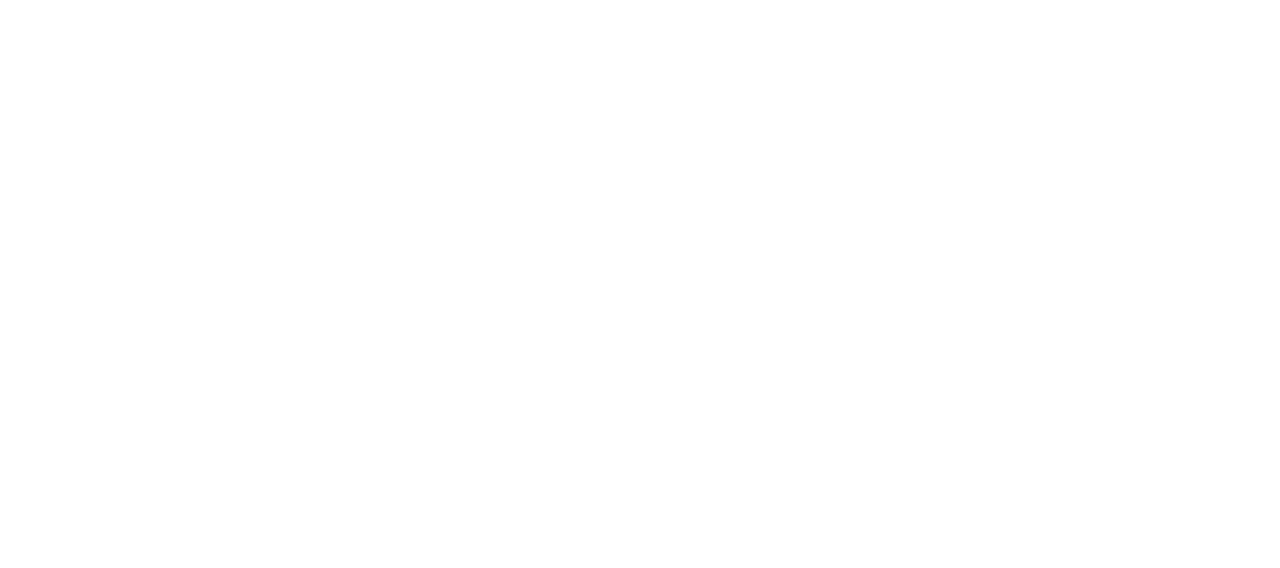
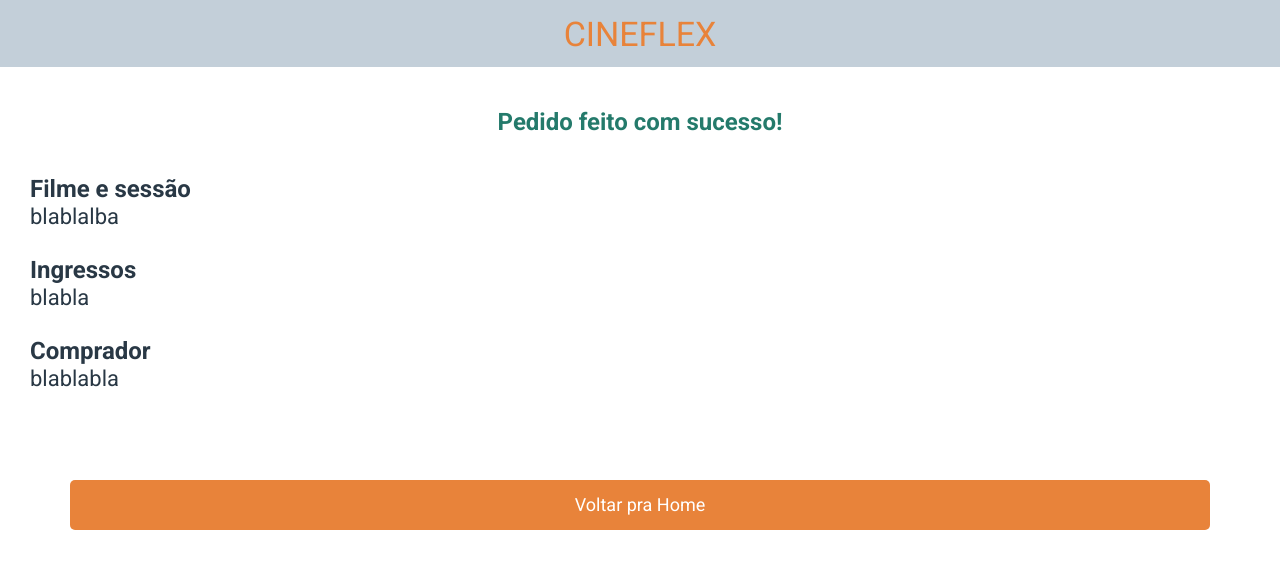
Before and after one commit to LucasZuquetto/projeto9-cineflex, a React (Create React App) app: page /sucesso in a window 1280 px wide. Before the commit this address had no page. Shown: the top 568 px of the page. Built offline with nearby package versions, Linux system fonts and the light colour scheme.

Commit message:
Assento não disponível

```diff
--- a/src/components/App.js
+++ b/src/components/App.js
@@ -3,6 +3,7 @@
 import MovieShowtimes from './MovieShowtimes'
 import GlobalStyle from './styledComponents/GlobalStyles'
 import MovieSession from './MovieSession'
+import SucessScreen from './SucessScreen'
 
 export default function App () {
 
@@ -14,6 +15,7 @@
                     <Route path='/' element={<Home />} />
                     <Route path='/filme/:movieId' element={<MovieShowtimes />} />
                     <Route path='/sessao/:sessionId' element={<MovieSession />} />
+                    <Route path='/sucesso' element={<SucessScreen />} />
                 </Routes>
             </BrowserRouter>
         </>
--- a/src/components/Form.js
+++ b/src/components/Form.js
@@ -1,27 +1,30 @@
 import axios from "axios"
 import { useEffect, useState } from "react"
+import { Link, useNavigate } from "react-router-dom"
 import styled from "styled-components"
 
 
 //terminar formulario
 //terminar footer
 
-export default function Form ({}){
+export default function Form ({ids}){
     const [name, setName] = useState('')
     const [cpf, setCpf] = useState('')
+    let navigate = useNavigate()
+
 
     function sendData(event){
         event.preventDefault()
 
-
         const UserData = {
-            ids: [] ,
+            ids: ids ,
             name: name ,
             cpf:cpf ,
         }
 
         const request = axios.post('https://mock-api.driven.com.br/api/v7/cineflex/seats/book-many', UserData)
-        request.then(response => console.log(response))
+        request.then(() => navigate('/sucesso'))
+
     }
 
     return(
--- a/src/components/MovieSession.js
+++ b/src/components/MovieSession.js
@@ -13,6 +13,9 @@
     const [SessionSeats3, setSessionSeats3] = useState([])
     const [SessionSeats4, setSessionSeats4] = useState([])
     const [SessionSeats5, setSessionSeats5] = useState([])
+    const [selected, setSelected] = useState(false)
+    const [idsSelected, setIdsSelected] = useState([])
+
 
     useEffect(() => {
         const promise = axios.get(`https://mock-api.driven.com.br/api/v7/cineflex/showtimes/${sessionId}/seats`)
@@ -26,16 +29,62 @@
     )},[])
 
 
+    function selection(seat){
+        for(let i=0;i<SessionSeats1.length;i++){
+            const item = SessionSeats1[i]
+            if(item.id == seat && item.isAvailable === false){
+                alert('Esse assento não está disponível')
+                return
+            }
+        }
+        for(let i=0;i<SessionSeats2.length;i++){
+            const item = SessionSeats2[i]
+            if(item.id == seat && item.isAvailable === false){
+                alert('Esse assento não está disponível')
+                return
+            }
+        }
+        for(let i=0;i<SessionSeats3.length;i++){
+            const item = SessionSeats3[i]
+            if(item.id == seat && item.isAvailable === false){
+                alert('Esse assento não está disponível')
+                return
+            }
+        }
+        for(let i=0;i<SessionSeats4.length;i++){
+            const item = SessionSeats4[i]
+            if(item.id == seat && item.isAvailable === false){
+                alert('Esse assento não está disponível')
+                return
+            }
+        }
+        for(let i=0;i<SessionSeats5.length;i++){
+            const item = SessionSeats5[i]
+            if(item.id == seat && item.isAvailable === false){
+                alert('Esse assento não está disponível')
+                return
+            }
+        }
+        if(idsSelected.includes(seat)){
+            let index = idsSelected.indexOf(seat)
+            idsSelected.splice(index, 1)
+            setIdsSelected([...idsSelected])
+            return
+        }
+        setIdsSelected([...idsSelected, seat])
+        console.log(idsSelected)
+        setSelected(!selected)
+    }
     return (
         <>
             <Header />
             <SubTitle>Selecione o(s) assento(s)</SubTitle>
             <Seats>
-                <div>{SessionSeats1.map((seat, index) =><Seat cor={seat.isAvailable ? '#C3CFD9' : '#FBE192'} borda={seat.isAvailable ?'#808F9D' : '#F7C52B'} key={index}>{('00'+seat.name).slice(-2)}</Seat>)}</div>
-                <div>{SessionSeats2.map((seat, index) =><Seat cor={seat.isAvailable ? '#C3CFD9' : '#FBE192'} borda={seat.isAvailable ?'#808F9D' : '#F7C52B'} key={index}>{seat.name}</Seat>)}</div>
-                <div>{SessionSeats3.map((seat, index) =><Seat cor={seat.isAvailable ? '#C3CFD9' : '#FBE192'} borda={seat.isAvailable ?'#808F9D' : '#F7C52B'} key={index}>{seat.name}</Seat>)}</div>
-                <div>{SessionSeats4.map((seat, index) =><Seat cor={seat.isAvailable ? '#C3CFD9' : '#FBE192'} borda={seat.isAvailable ?'#808F9D' : '#F7C52B'} key={index}>{seat.name}</Seat>)}</div>
-                <div>{SessionSeats5.map((seat, index) =><Seat cor={seat.isAvailable ? '#C3CFD9' : '#FBE192'} borda={seat.isAvailable ?'#808F9D' : '#F7C52B'} key={index}>{seat.name}</Seat>)}</div>
+                <div>{SessionSeats1.map((seat, index) => <Seat id={seat.id} onClick={seat => selection(seat.target.id )} cor={idsSelected.includes(`${seat.id}`) ? '#1AAE9E' : seat.isAvailable ? '#C3CFD9' : '#FBE192'} borda={idsSelected.includes(`${seat.id}`) ? '#45BDB0' : seat.isAvailable ?'#808F9D' : '#F7C52B'} key={index}>{('00'+seat.name).slice(-2)}</Seat>)}</div>
+                <div>{SessionSeats2.map((seat, index) =><Seat id={seat.id} onClick={(seat) => selection(seat.target.id)} cor={idsSelected.includes(`${seat.id}`) ? '#1AAE9E' : seat.isAvailable ? '#C3CFD9' : '#FBE192'} borda={idsSelected.includes(`${seat.id}`) ? '#45BDB0' : seat.isAvailable ?'#808F9D' : '#F7C52B'} key={index}>{seat.name}</Seat>)}</div>
+                <div>{SessionSeats3.map((seat, index) =><Seat id={seat.id} onClick={(seat) => selection(seat.target.id)} cor={idsSelected.includes(`${seat.id}`) ? '#1AAE9E' : seat.isAvailable ? '#C3CFD9' : '#FBE192'} borda={idsSelected.includes(`${seat.id}`) ? '#45BDB0' : seat.isAvailable ?'#808F9D' : '#F7C52B'} key={index}>{seat.name}</Seat>)}</div>
+                <div>{SessionSeats4.map((seat, index) =><Seat id={seat.id} onClick={(seat) => selection(seat.target.id)} cor={idsSelected.includes(`${seat.id}`) ? '#1AAE9E' : seat.isAvailable ? '#C3CFD9' : '#FBE192'} borda={idsSelected.includes(`${seat.id}`) ? '#45BDB0' : seat.isAvailable ?'#808F9D' : '#F7C52B'} key={index}>{seat.name}</Seat>)}</div>
+                <div>{SessionSeats5.map((seat, index) =><Seat id={seat.id} onClick={(seat) => selection(seat.target.id)} cor={idsSelected.includes(`${seat.id}`) ? '#1AAE9E' : seat.isAvailable ? '#C3CFD9' : '#FBE192'} borda={idsSelected.includes(`${seat.id}`) ? '#45BDB0' : seat.isAvailable ?'#808F9D' : '#F7C52B'} key={index}>{seat.name}</Seat>)}</div>
                 <Examples>
                     <Example>
                         <Seat cor={'#1AAE9E'} borda={'#45BDB0'} ></Seat>
@@ -51,7 +100,7 @@
                     </Example>
                 </Examples>
             </Seats>
-            <Form />
+            <Form ids={idsSelected} />
         </>
     )
 }
--- /dev/null
+++ b/src/components/SucessScreen.js
@@ -0,0 +1,78 @@
+import { Link } from "react-router-dom";
+import styled from "styled-components";
+import Header from "./Header";
+import SubTitle from "./styledComponents/SubTitleStyle";
+
+export default function SucessScreen(){
+
+    return(
+        <>
+            <Header />
+            <SubTitle><Sucess>Pedido feito com sucesso!</Sucess></SubTitle>
+            <OrderInfo>
+                <div>
+                    <Bold>Filme e sessão</Bold>
+                    <Info>blablalba</Info>
+                </div>
+                <div>
+                    <Bold>Ingressos</Bold>
+                    <Info>blabla</Info>
+                </div>
+                <div>
+                    <Bold>Comprador</Bold>
+                    <Info>blablabla</Info>
+                </div>
+                <Link to='/'><Button>Voltar pra Home</Button></Link>
+            </OrderInfo>
+        </>
+    )
+}
+const Button = styled.div`
+    box-sizing: border-box;
+    display: flex;
+    align-items: center;
+    justify-content: center;
+    color: #FFFFFF;
+    background-color: #E8833A;
+    margin-top: 60px;
+    margin-right: 70px;
+    margin-left: 40px;
+    height: 50px;
+    font-size: 18px;
+    border: none;
+    border-radius: 5px;
+
+     &:hover{
+        filter: contrast(85%);
+        cursor: pointer;
+    }
+    `
+
+const OrderInfo = styled.div`
+    display: flex;
+    width: 100vw;
+    flex-direction: column;
+    padding-left: 30px;
+    box-sizing: border-box;
+
+    div{
+        display: flex;
+        flex-direction: column;
+        margin-bottom: 30px;
+    }
+`
+const Sucess = styled.div`
+    color: #247A6B;
+    font-weight: 700;
+`
+const Bold = styled.span`
+    color: #293845;
+    font-weight: 700;
+    font-size: 24px;
+    margin-bottom: 5px;
+`
+const Info = styled.span`
+    font-size: 22px;
+    color: #293845;
+
+`
```
